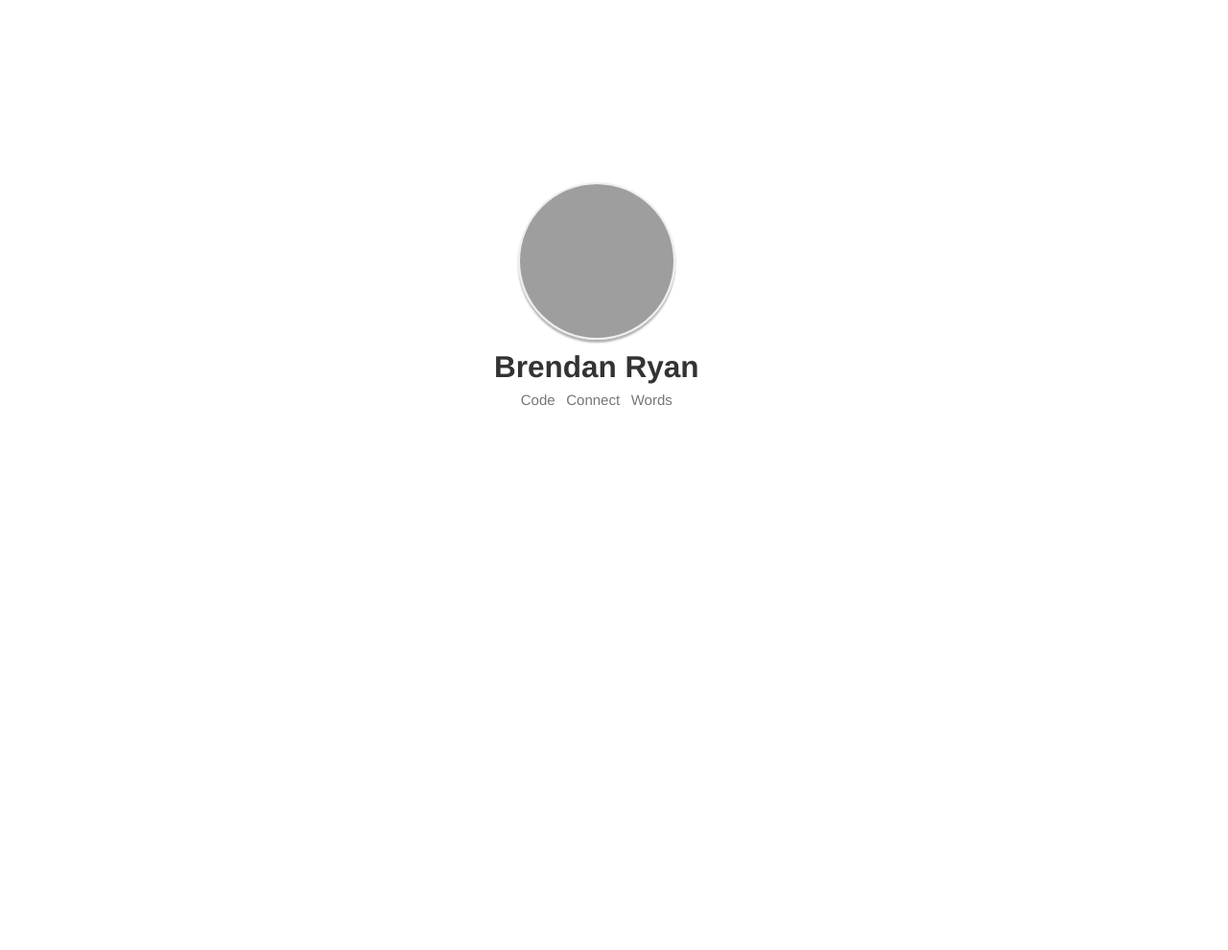
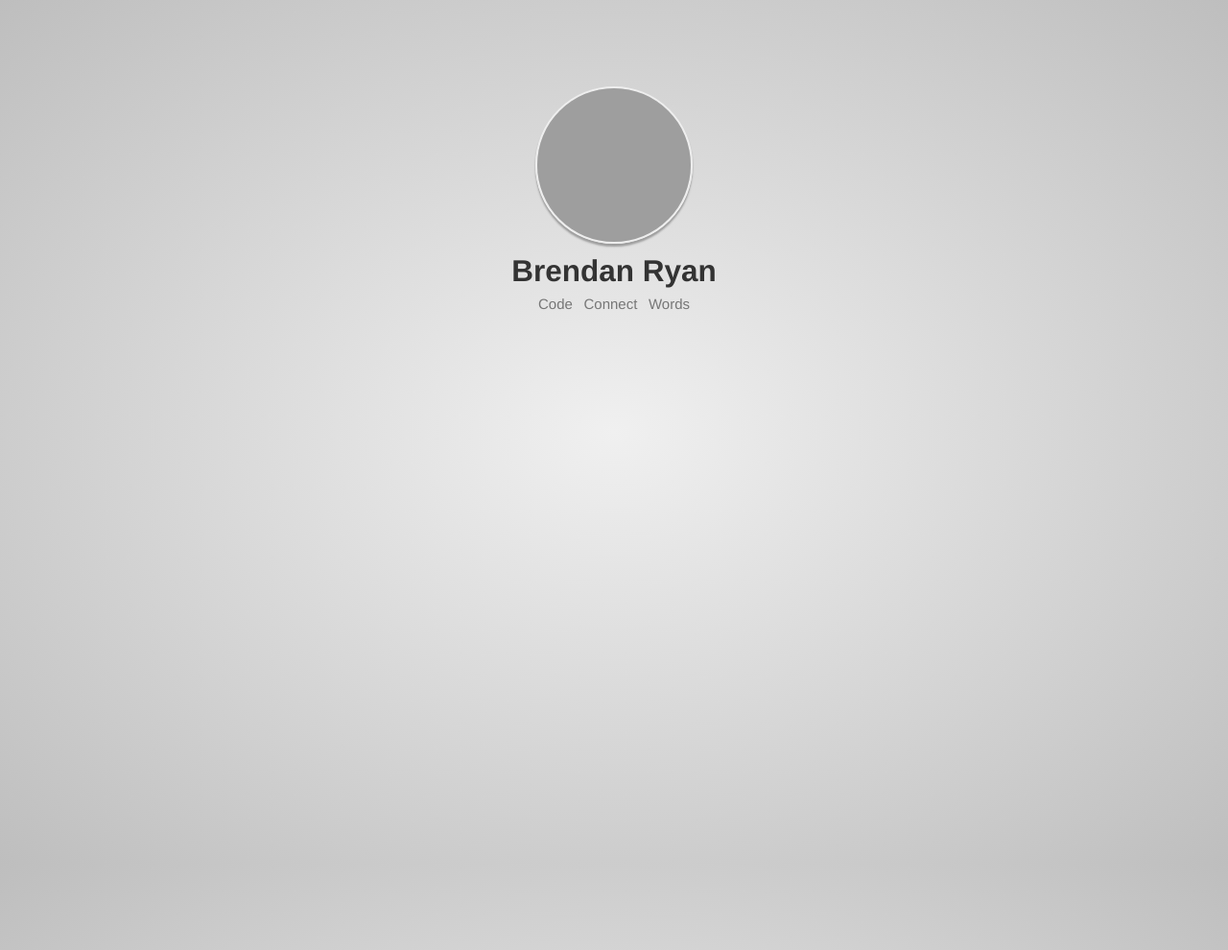
Before and after one commit to brendanjryan/Website, a Jekyll site: the page built from index.html, in a window 1280 px wide. Shown: the whole page at 96% size. Built offline with Jekyll 4.4.1, drawn with Linux system fonts in a browser that asks for light colours; nearby versions of some CDN libraries; a style sheet for code colours, icons or effects is not loaded; before the commit the page ends 900 px from its top, so only the background shows below that; grey boxes are pictures that could not be loaded.

Commit message:
fixed container padding for mobile

```diff
--- a/public/css/styles.css
+++ b/public/css/styles.css
@@ -1,4 +1,13 @@
+html{
+  height: 100%;
+  width: 100%;
+
+}
+
 body{
+  height: 100%;
+  width: 100%;
+
   color: #333;
   font: 13px/13px Helvetica, sans-serif;
   text-rendering: optimizeLegibility;
@@ -13,11 +22,8 @@ body{
 }
 
 #container{
-  position: absolute;
   text-align: center;
-  top: 33%;
-  left: 50%;
-  margin: -120px 0px 0px -135px;
+  margin-top: 7%;
 }
 
 .portrait{
@@ -28,10 +34,15 @@ body{
   background-size: cover;
   background-repeat: no-repeat;
   background-position: center center;
+
   -webkit-border-radius: 99em;
   -moz-border-radius: 99em;
   border-radius: 99em;
+
   border: 2px solid #eee;
+
+  -moz-box-shadow: 0 3px 2px rgba(0, 0, 0, 0.3);
+  -webkit-box-shadow: 0 3px 2px rgba(0, 0, 0, 0.3);
   box-shadow: 0 3px 2px rgba(0, 0, 0, 0.3);
 }
 
```
